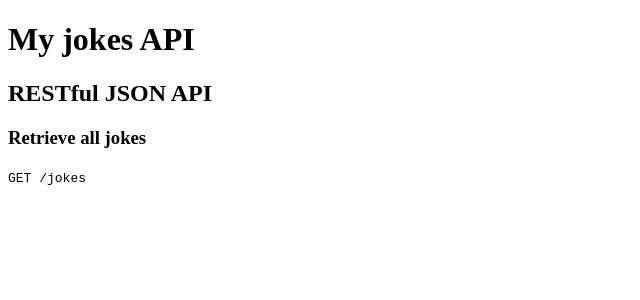
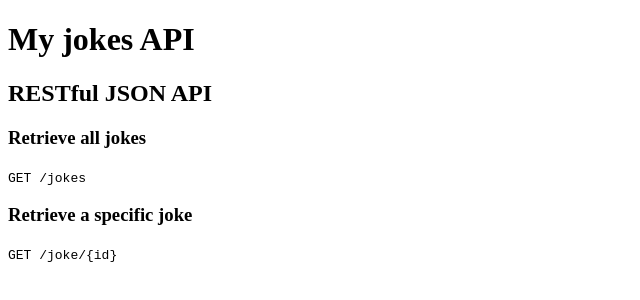
Before and after one commit to OluC94/jokes-api-v1, a website: page public/index.html in a window 1280 px wide. Shown: the whole page, without its empty margins (0-640 px from the left). Drawn offline with Linux system fonts and the light colour scheme.

Commit message:
update / page

```diff
--- a/public/index.html
+++ b/public/index.html
@@ -13,13 +13,13 @@
                 <h3>Retrieve all jokes</h3>
                 <p><code>GET /jokes</code></p>
             </section>
+            <section>
+                <h3>Retrieve a specific joke</h3>
+                <p><code>GET /joke/{id}</code></p>
+            </section>
             <!-- <section>
                 <h3>Create a item</h3>
                 <p><code>POST /items</code></p>
-            </section>
-            <section>
-                <h3>Retrieve a specific item</h3>
-                <p><code>GET /items/{id}</code></p>
             </section>
             <section>
                 <h3>Update a specific item</h3>
```
